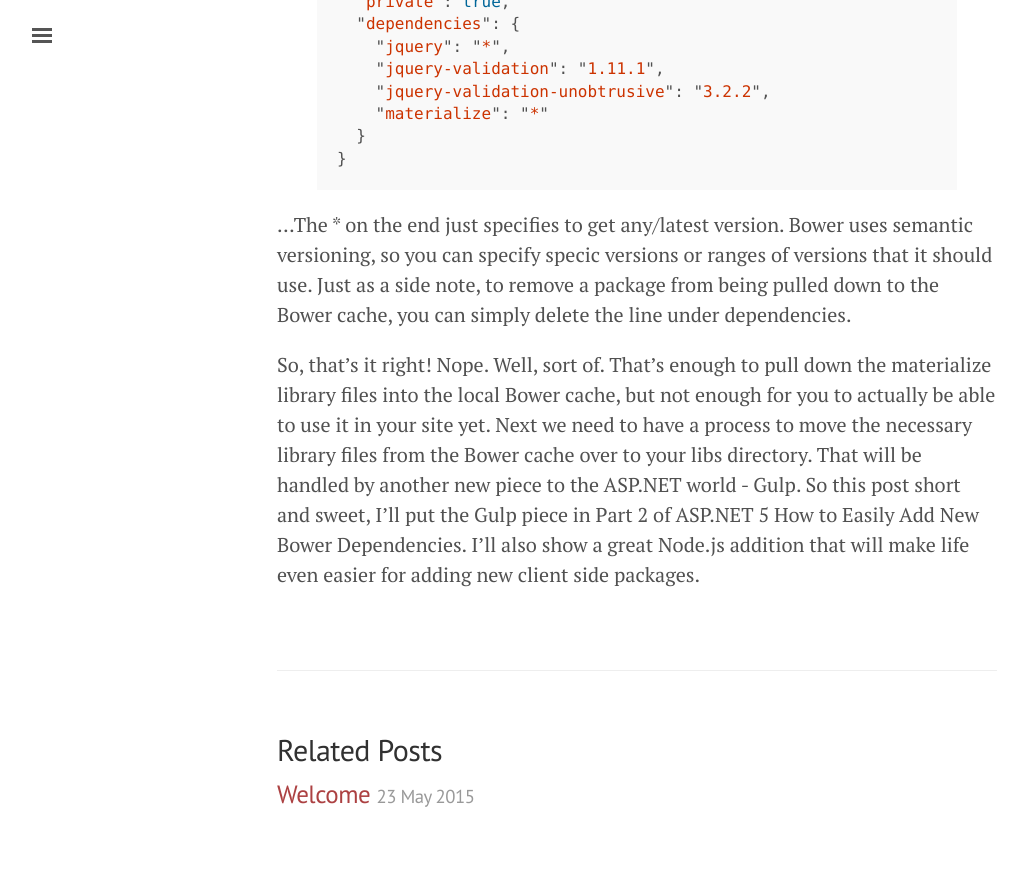
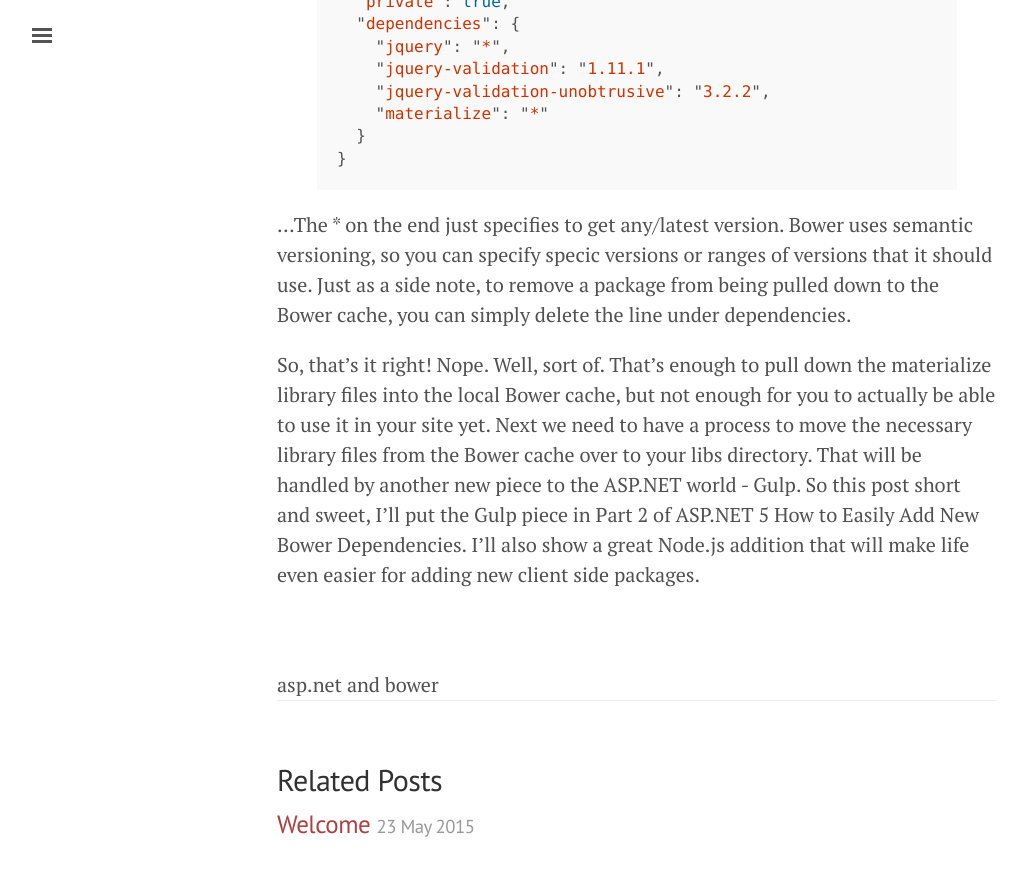
Before and after one commit to mattsmithdev/mattsmithdev.github.io, a Jekyll site: the page built from _posts/2015-05-24-ASPNET-5-How-to-Easily-Add-New-Bower-Dependencies.md, in a window 1280 px wide and 900 px high, scrolled down 1630 px. Shown: the top 876 px of the window, without its empty margins (3-1029 px from the left). Built offline with Jekyll 4.4.1, drawn with Linux system fonts in a browser that asks for light colours; comment, search, counter and statistics services are not loaded.

Commit message:
Add tags

```diff
--- a/_layouts/post.html
+++ b/_layouts/post.html
@@ -1,13 +1,17 @@
 ---
 layout: default
+published: true
 ---
+
 
 <div class="post">
   <h1 class="post-title">{{ page.title }}</h1>
   <span class="post-date">{{ page.date | date_to_string }}</span>
   {{ content }}
 </div>
-
+<div class="tags">
+  {{ page.tags | array_to_sentence_string }}
+</div>
 <div class="related">
   <h2>Related Posts</h2>
   <ul class="related-posts">
```
